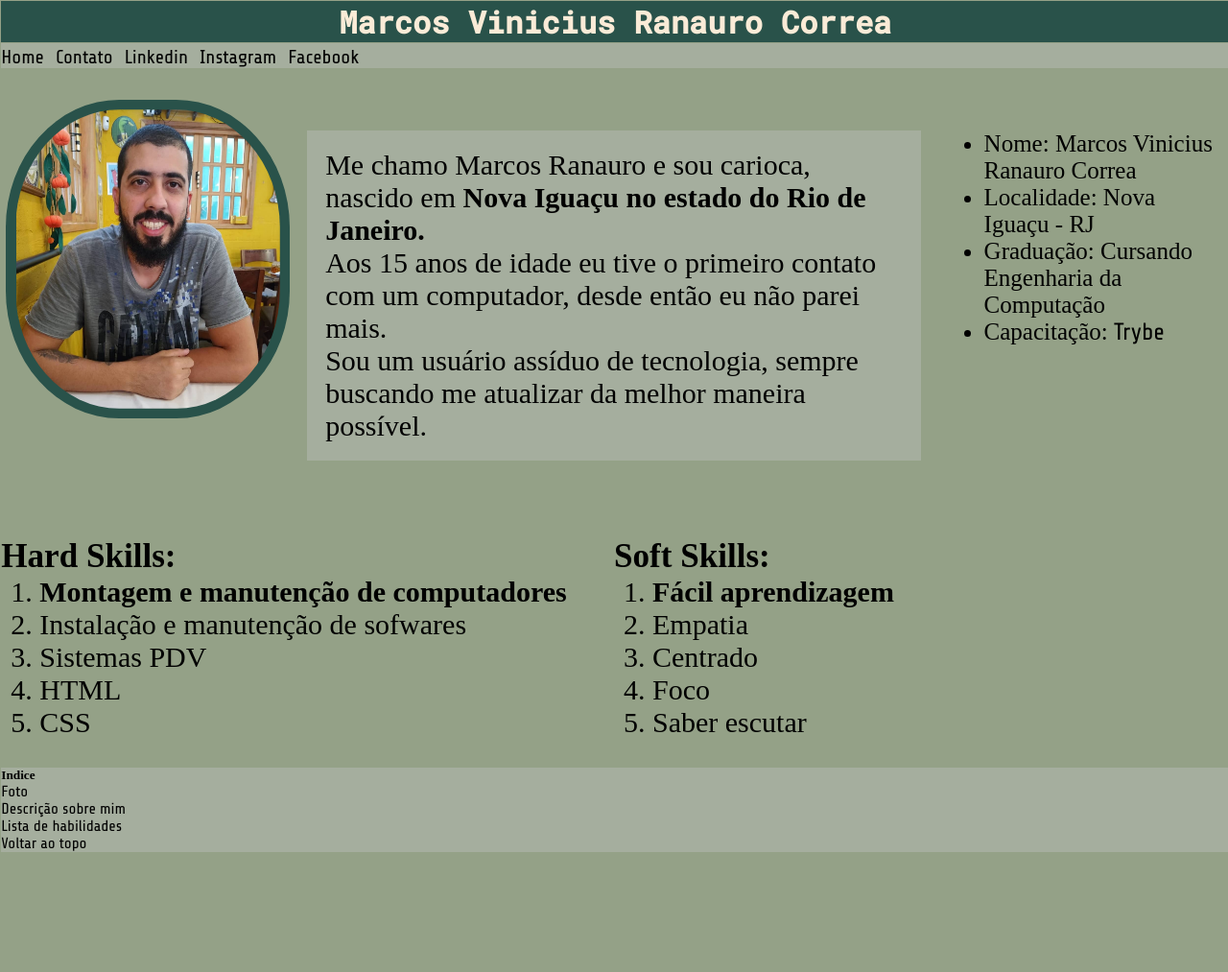
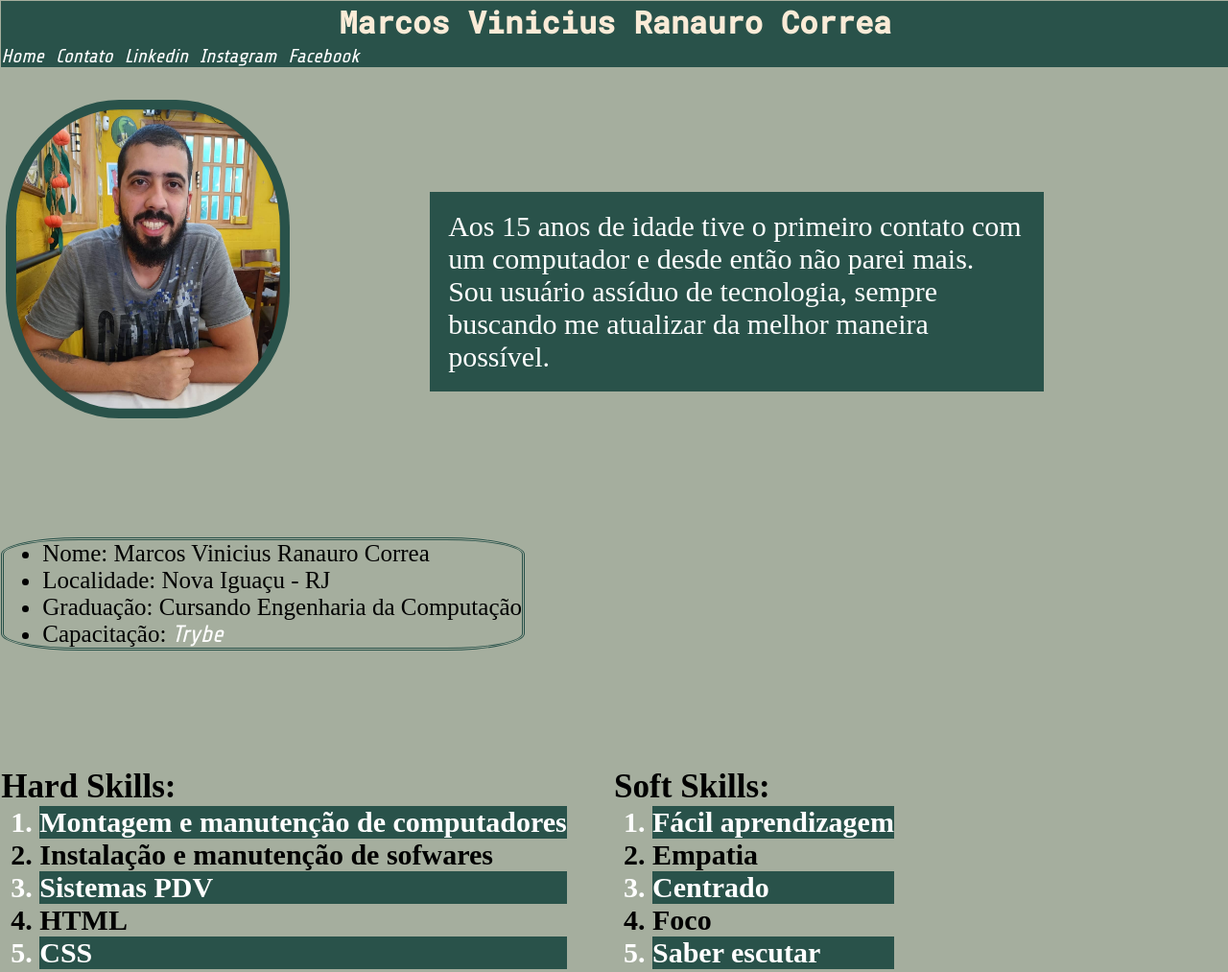
Before and after one commit to MarcosRanauro/MarcosRanauro.github.io, a plain HTML site: page index.html in a window 1280 px wide. Shown: the top 1013 px of the page at 96% size. Before the commit the page ends 888 px from the top, so only its background shows below. Drawn offline with Linux system fonts and the light colour scheme.

Commit message:
Atualização do dia 25.09

```diff
--- a/index.html
+++ b/index.html
@@ -9,7 +9,7 @@
   <body>
 
     <header class="header">
-    <h1>Marcos Vinicius Ranauro Correa</h1>
+    <h1 id="topo">Marcos Vinicius Ranauro Correa</h1>
     </header>
     <nav class="nav">
       <a href="">Home</a>
@@ -23,16 +23,13 @@
     <main class="texto">
 
       <article class="sobremim">
-
-        <!-- <h3>Sobre mim</h3>  -->
-
-        <p>Me chamo Marcos Ranauro e sou carioca, nascido em <strong>Nova Iguaçu no estado do Rio de Janeiro.</strong>
-          <br>Aos 15 anos de idade eu tive o primeiro contato com um computador, desde então eu não parei mais.
-          <br>Sou um usuário assíduo de tecnologia, sempre buscando me atualizar da melhor maneira possível.
+        <p>
+          Aos 15 anos de idade tive o primeiro contato com um computador e desde então não parei mais.
+          Sou usuário assíduo de tecnologia, sempre buscando me atualizar da melhor maneira possível.
         </p>
       </article>
 
-      <article class="informacoes">
+      <article class="informacoes" id="minhaDescricao">
       <ul>
         <li>Nome: Marcos Vinicius Ranauro Correa</li>
         <li>Localidade: Nova Iguaçu - RJ </li>
@@ -41,21 +38,23 @@
       </ul>
       </article>
 
-    <section>
+    <section id="habilidades">
     <div class="hard">
     <h3>Hard Skills:</h3>
     <ol>
-        <li><strong>Montagem e manutenção de computadores</strong></li>
+        <li>Montagem e manutenção de computadores</li>
         <li>Instalação e manutenção de sofwares</li>
         <li>Sistemas PDV</li>
         <li>HTML</li>
         <li>CSS</li>
     </ol>
     </div>
+    </section>
+    <section id="habilidades">
     <div class="soft">
     <h3>Soft Skills:</h3>
     <ol>
-      <li><strong>Fácil aprendizagem</strong></li>
+      <li>Fácil aprendizagem</li>
       <li>Empatia</li>
       <li>Centrado</li>
       <li>Foco</li>
@@ -64,21 +63,13 @@
     </div>
     </section>
 
-    <!-- <h3 class="tagsh3">Redes Sociais</h3>
-
-    <a href="https://www.linkedin.com/in/marcosranauro/" target="_blank"> <img src="lin4.png" alt="link para o linkedin"></a>
-    <a href="https://www.instagram.com/marcosranauro/" target="_blank"> <img src="insta.jpeg" alt="link para o instagram"></a>
-    <a href="https://www.facebook.com/marcos.ranauro" target="_blank"> <img src="facebook.png" alt="link para o facebook"></a> -->
-
     <footer class="rodape">
     <h5>Indice</h5>
-      <a href="#foto">Foto</a>
-      <br><a href="#minhaDescricao">Descrição sobre mim</a>
-      <br><a href="#habilidades">Lista de habilidades</a>
-      <br><a href="#topo">Voltar ao topo</a>
+      <a href="#foto">Foto</a><br>
+      <a href="#minhaDescricao">Sobre mim</a><br>
+      <a href="#habilidades">Lista de habilidades</a><br>
     </footer>
     </main>
 
-
   </body>
 </html>
--- a/style.css
+++ b/style.css
@@ -6,8 +6,8 @@
 }
 
 body {
-    background-color: rgb(148, 161, 135);
     padding: 0.1%;
+    background-color: rgb(165, 174, 158);
 
 }
 
@@ -23,9 +23,9 @@ body {
 
 .nav {
   display: inline-block;
-  top: 45px;
+  top: 44px;
   position: fixed;
-  background-color: rgb(165, 174, 158);
+  background-color: rgb(41, 82, 74);
   width: 100%;
   z-index: 2;
   font-family: roboto mono;
@@ -46,45 +46,64 @@ body {
 }
 
 .sobremim {
-  background-color: rgb(165, 174, 158);
+  background-color: rgb(41, 82, 74);
   position: absolute;
   display: inline-block;
   width: 50%;
-  top: 17%;
-  left: 25%;
+  top: 25%;
+  left: 35%;
   font-size: 30px;
+  color: white;
 }
 
 .informacoes {
     position: absolute;
     display: inline-block;
-    top: 17%;
-    left: 77%;
+    top: 70%;
     margin-right: 10px;
     font-size: 25px;
+    border-style: double;
+    border-radius: 15%;
+    border-color:  rgb(41, 82, 74);
+
 }
 
 .hard{
   display: inline-block;
   position: absolute;
-  top: 70%;
+  top: 100%;
   font-size: 30px;
+  font-weight: bold;
+}
+
+div.hard li:nth-of-type(odd){
+  background-color: rgb(41, 82, 74);
+  color: white;
 }
 
 .soft{
   display: inline-block;
   position: absolute;
-  top: 70%;
+  top: 100%;
   left: 50%;
   font-size: 30px;
+  font-weight: bold;
+}
+
+div.soft li:nth-of-type(odd){
+  background-color: rgb(41, 82, 74);
+  color: white;
 }
 
 .rodape {
   display: inline-block;
   position: absolute;
-  top: 800px;
-  background-color: rgb(165, 174, 158);
+  top: 145%;
+  background-color: rgb(41, 82, 74);
   width: 100%;
+  font-size: 30px;
+  color: white;
+  font-style: italic;
 }
 
 p {
@@ -93,8 +112,9 @@ p {
 
 a {
     text-decoration: none;
-    color: black;
+    color:white;
     font-family: share tech;
+    font-style: oblique;
 }
 
 /* ul {
```
